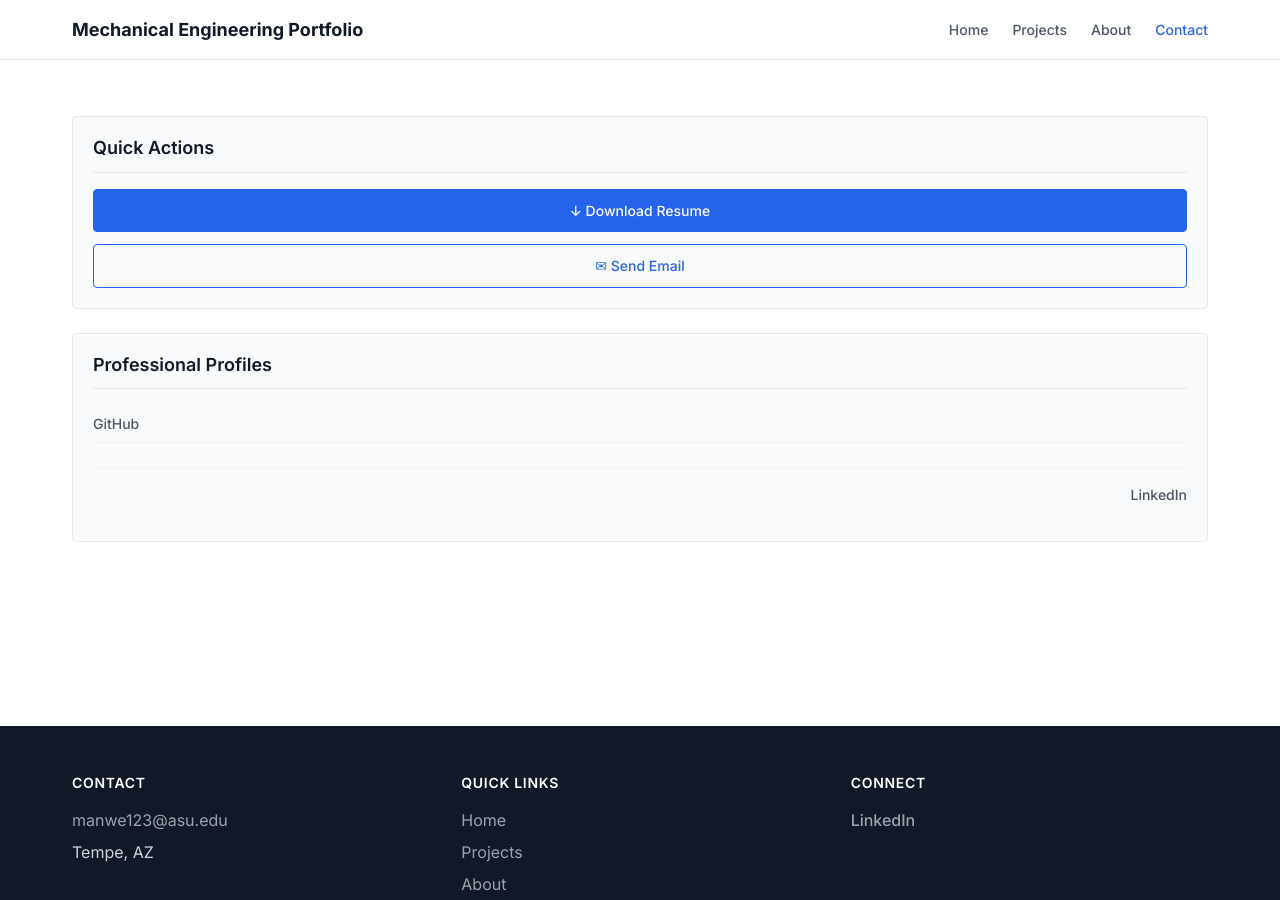
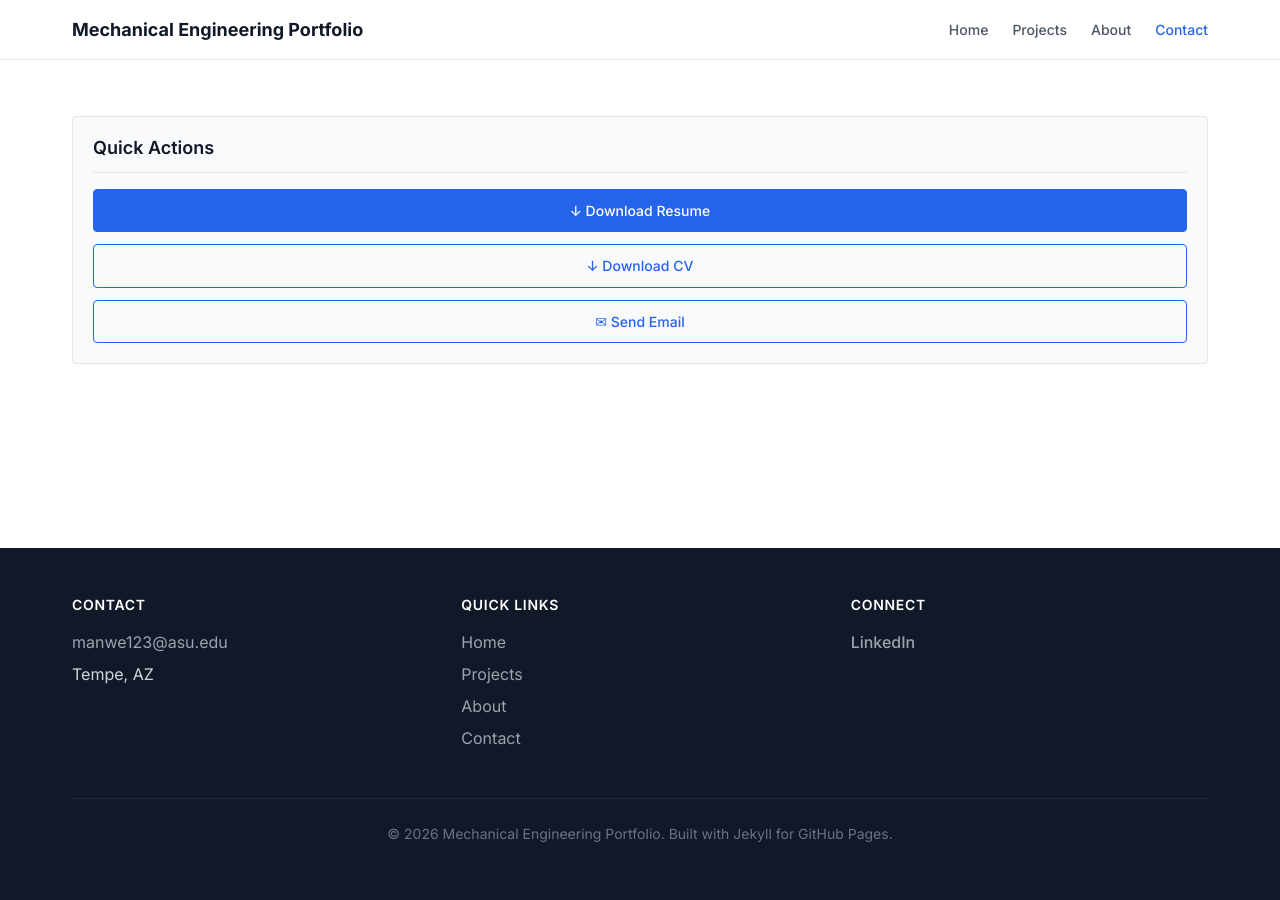
Before and after one commit to manwe-123/manwe-123.github.io, a Jekyll site: the page built from contact.html, in a window 1280 px wide and 900 px high, scrolled down 715 px. Built offline with Jekyll 4.4.1, drawn with Linux system fonts in a browser that asks for light colours.

Commit message:
Add CV download link and remove social links
Added a link to download CV and removed social links section.

```diff
--- a/contact.html
+++ b/contact.html
@@ -96,37 +96,14 @@
             <a href="{{ site.resume_url | default: 'assets/Resume Jul 2026 Draft 2.pdf' | relative_url }}" class="btn btn-primary" download style="text-align: center;">
               ↓ Download Resume
             </a>
+             <a href="{{ site.resume_url | default: 'assets/CV Jul 2026 Draft 2.pdf' | relative_url }}" class="btn btn-outline" download style="text-align: center;">
+              ↓ Download CV
+            </a>
             <a href="mailto:{{manwe123@asu.edu}}" class="btn btn-outline" style="text-align: center;">
               ✉ Send Email
             </a>
           </div>
         </div>
-
-        <!-- Social Links -->
-        <div class="specs-sidebar">
-          <h3 class="specs-title">Professional Profiles</h3>
-          <ul class="specs-list">
-            <li class="spec-item">
-              <a href="https://github.com/{{manwe-123}}" target="_blank" rel="noopener" class="spec-label">
-                GitHub
-              </a>
-            </li>
-            <li class="spec-item">
-              <span class="spec-label" style="color: #6b7280;">
-
-              </span>
-            </li>
-            <li class="spec-item">
-              <span class="spec-label" style="color: #6b7280;">
-
-              </span>
-              <a href="https://linkedin.com/in/manwe-castro" target="_blank" rel="noopener" class="spec-label">
-                LinkedIn
-              </a>
-            </li>
-          </ul>
-        </div>
-
       </aside>
 
     </div>
```
